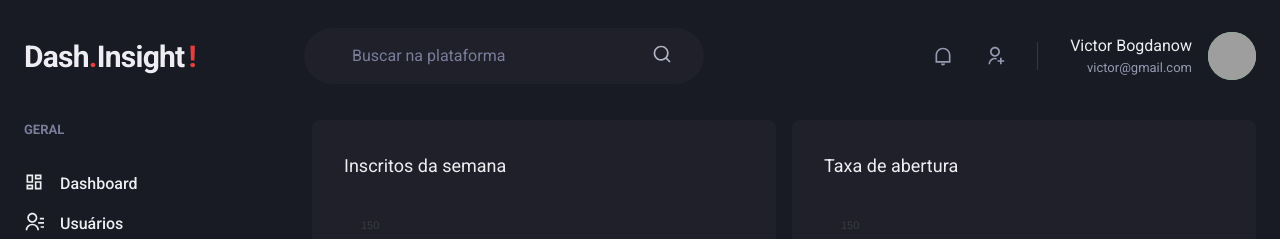
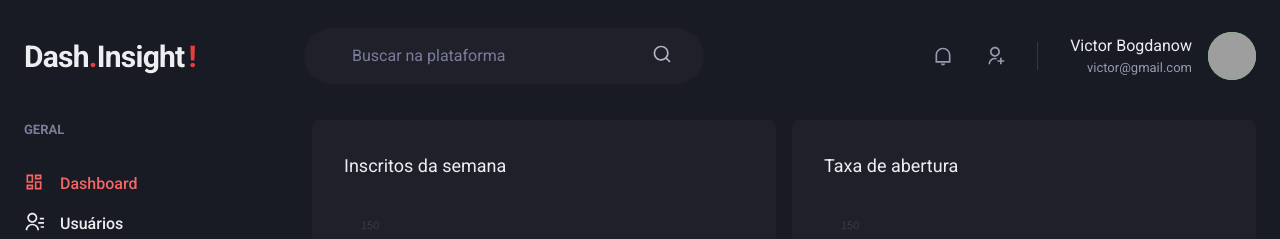
Before and after one commit to Victor-BwD/Dash.Insight, a Next.js app: page /dashboard in a window 1280 px wide. Shown: the top 239 px of the page. Built offline with nearby package versions, Linux system fonts and the light colour scheme; grey boxes are pictures that could not be loaded.

Commit message:
[ADDED] Active link logic

```diff
--- /dev/null
+++ b/src/components/ActiveLink.tsx
@@ -0,0 +1,30 @@
+import Link, {LinkProps} from "next/link";
+import { useRouter } from "next/router";
+import { cloneElement, ReactElement } from "react";
+
+interface ActiveLinkProps extends LinkProps {
+    children: ReactElement;
+    shouldMatchExactHref?: boolean;
+}
+
+export function ActiveLink({ children, shouldMatchExactHref = false, ...rest }: ActiveLinkProps){
+    const { asPath } = useRouter()
+
+    let isActive = false;
+
+    if(shouldMatchExactHref && (asPath === rest.href || asPath === rest.as)){
+        isActive = true;
+    }
+
+    if(!shouldMatchExactHref && (asPath.startsWith(String(rest.href)) || asPath.startsWith(String(rest.as)))){
+        isActive = true;
+    }
+
+    return (
+        <Link {...rest}>
+            {cloneElement(children, {
+                color: isActive ? 'red.400' : 'gray.50'
+            })}
+        </Link>
+    )
+}
--- a/src/components/Sidebar/NavLink.tsx
+++ b/src/components/Sidebar/NavLink.tsx
@@ -1,6 +1,7 @@
 import { Link as ChakraLink, Icon, Text, LinkProps as ChakraLinksProps } from "@chakra-ui/react";
 import React, { ElementType } from "react";
 import Link from 'next/link';
+import { ActiveLink } from "../ActiveLink";
 
 
 interface NavLinkProps extends ChakraLinksProps {
@@ -9,13 +10,14 @@
     href: string;
 }
 
-export function NavLink({icon, children, ...rest }: NavLinkProps){
+export function NavLink({icon, children, href, ...rest }: NavLinkProps){
     return (
-
+        <ActiveLink href={href} passHref>
         <ChakraLink display="flex" align="center" {...rest}>
             <Icon as={icon} fontSize="20" />
             <Text ml="4" fontWeight="medium">{children}</Text>
         </ChakraLink>
+        </ActiveLink>
 
     );
 }
```
